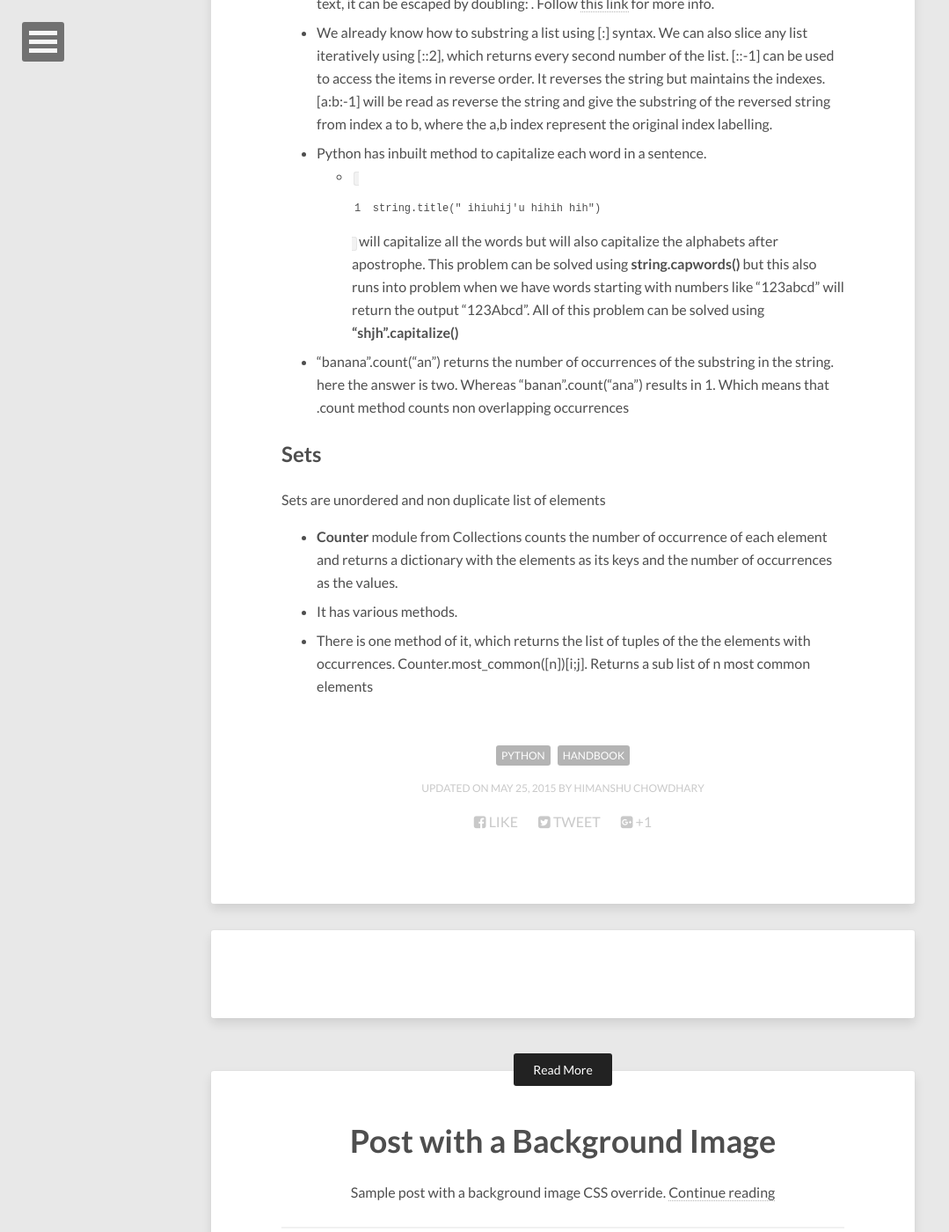
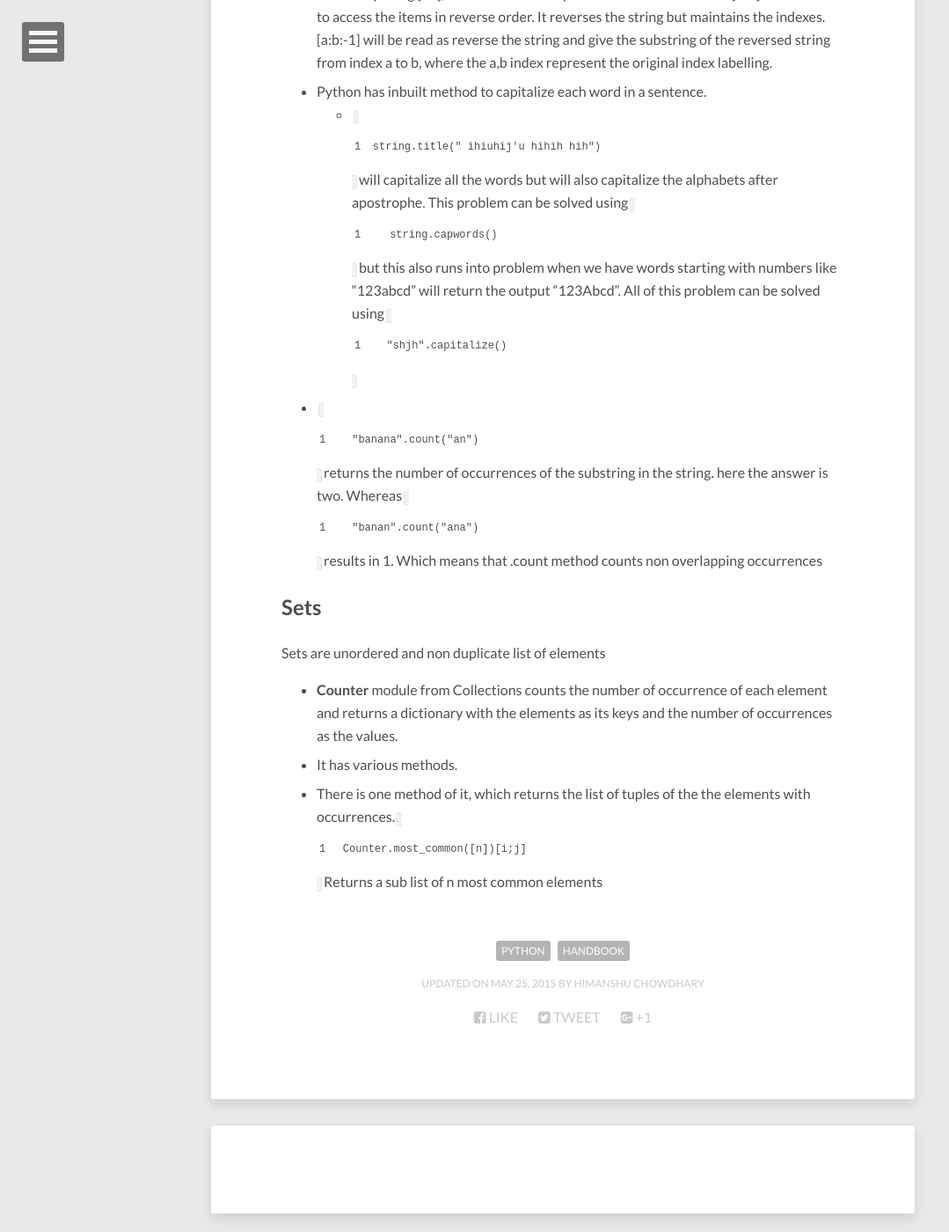
Before and after one commit to enigmanshu/Portfolio, a Jekyll site: the page built from _posts/2016-05-25-Python-HandBook.md, in a window 1280 px wide and 1400 px high, scrolled down 2520 px. Shown: the whole window at 88% size, without its empty margins (0-1079 px from the left). Built offline with Jekyll 4.4.1, drawn with Linux system fonts in a browser that asks for light colours; nearby versions of some CDN libraries; comment, search, counter and statistics services are not loaded; some of the changed text lies outside the part shown.

Commit message:
spell changes

```diff
--- a/_posts/2016-05-25-Python-HandBook.md
+++ b/_posts/2016-05-25-Python-HandBook.md
@@ -20,12 +20,12 @@
 `Map(float, ls)` – makes all  elements of the list as float
 `map(lambda x,y,z:x+y-z, a,b,c)` will apply the lambda function to all the lists a,b,c as the function accepts three parameters.
 * You can access the elements in a nested list as 2D or nD array simply by specifying the element as `ls[1][2]`
-* `b = [a[n][1] for n in xrange(3) if a[n][1] >60]` This type of `for` only works for conditional statements or nothing. This isn't like regular for loop. This is an example of **LIST COMPREHENSION**, which follow a syntax of `[*expression-involving-loop-variable* **for** *loop-variable* **in** *sequence*]`
+* `b = [a[n][1] for n in xrange(3) if a[n][1] >60]` This type of `for` only works for conditional statements or nothing. This isn't like regular for loop. This is an example of **LIST COMPREHENSION**, which follow a syntax of [*expression-involving-loop-variable* **for** *loop-variable* **in** *sequence*]
 * **filter(), map() and reduce()** are commonly used with lambda operator. These functions have accept parameters in the format **(func, list)**. This applies the function iteratively to all the elements of the list.
   * filter(), as the name suggests filters the list on the basis of of the given function
   * map() applies the function to all the elements of the list
   * reduce() reduces the list to a number based on the operation specified by the function
-* **NESTED LIST COMPREHENSIONS** `[*expression-involving-loop-variable* **for** *outer-loop-variable* **in** *outer-sequence* **for** *inner-loop-variable* **in** *inner-sequence* *optional-conditional-statement*]`
+* **NESTED LIST COMPREHENSIONS** [*expression-involving-loop-variable* **for** *outer-loop-variable* **in** *outer-sequence* **for** *inner-loop-variable* **in** *inner-sequence* *optional-conditional-statement*]
 * Use a **generator expression** if all you're doing is **iterating once**. If you want to **store and use the generated results**, then you're probably better off with a **list comprehension**
 * **any()** and **all()** check if any or all the values of a list, dict, str are *True* or not
 * **Text alignment** can be done by *ljust()*, *rjust()* and *center()*. `string.ljust(*width of the text space*,*text to be filled if not space*)`
@@ -33,11 +33,11 @@
 * **Formatting Strings** Format strings contain “replacement fields” surrounded by curly braces {}. Anything that is not contained in braces is considered literal text, which is copied unchanged to the output. If you need to include a brace character in the literal text, it can be escaped by doubling: {{ and }}. Follow [this link](http://stackoverflow.com/questions/10411085/converting-integer-to-binary-in-python) for more info.
 * We already know how to substring a list using [:] syntax. We can also slice any list iteratively using [::2], which returns every second number of the list. [::-1] can be used to access the items in reverse order. It reverses the string but maintains the indexes. [a:b:-1] will be read as reverse the string and give the substring of the reversed string from index a to b, where the a,b index represent the original index labelling.
 * Python has inbuilt method to capitalize each word in a sentence.
-    * `string.title(" ihiuhij'u hihih hih")` will capitalize all the words but will also capitalize the alphabets after apostrophe. This problem can be solved using **string.capwords()** but this also runs into problem when we have words starting with numbers like "123abcd" will return the output "123Abcd". All of this problem can be solved using **"shjh".capitalize()**
-* "banana".count("an") returns the number of occurrences of the substring in the string. here the answer is two. Whereas "banan".count("ana") results in 1. Which means that .count method counts non overlapping occurrences
+    * `string.title(" ihiuhij'u hihih hih")` will capitalize all the words but will also capitalize the alphabets after apostrophe. This problem can be solved using `string.capwords()` but this also runs into problem when we have words starting with numbers like "123abcd" will return the output "123Abcd". All of this problem can be solved using `"shjh".capitalize()`
+* `"banana".count("an")` returns the number of occurrences of the substring in the string. here the answer is two. Whereas `"banan".count("ana")` results in 1. Which means that .count method counts non overlapping occurrences
 
 ## Sets
  Sets are unordered and non duplicate list of elements
 * **Counter** module from Collections counts the number of occurrence of each element and returns a dictionary with the elements as its keys and the number of occurrences as the values.
  * It has various methods.
- * There is one method of it, which returns the list of tuples of the the elements with occurrences. Counter.most_common([n])[i;j]. Returns a sub list of n most common elements
+ * There is one method of it, which returns the list of tuples of the the elements with occurrences. `Counter.most_common([n])[i;j]` Returns a sub list of n most common elements
```
